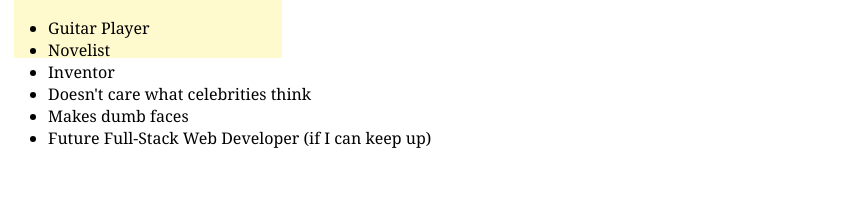
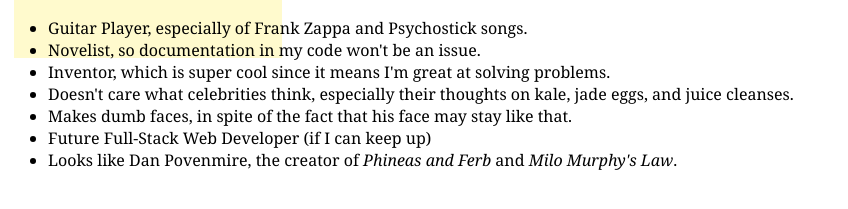
Before and after one commit to ScottCoons/about-scott-coons, a plain HTML site: page index.html in a window 1280 px wide. Shown: the part 165-374 px from the top of the page, without its empty margins (0-848 px from the left). Drawn offline with Linux system fonts and the light colour scheme.

Commit message:
added some humorous changes to classmates About Me site.

```diff
--- a/index.html
+++ b/index.html
@@ -15,12 +15,13 @@
     <div><img class="outline" src="./images/scoons.jpg" /></div>
 
     <ul>
-        <li>Guitar Player</li>
-        <li>Novelist</li>
-        <li>Inventor</li>
-        <li>Doesn't care what celebrities think</li>
-        <li>Makes dumb faces</li>
+        <li>Guitar Player, especially of Frank Zappa and Psychostick songs.</li>
+        <li>Novelist, so documentation in my code won't be an issue.</li>
+        <li>Inventor, which is super cool since it means I'm great at solving problems.</li>
+        <li>Doesn't care what celebrities think, especially their thoughts on kale, jade eggs, and juice cleanses.</li>
+        <li>Makes dumb faces, in spite of the fact that his face may stay like that.</li>
         <li>Future Full-Stack Web Developer (if I can keep up)</li>
+        <li>Looks like Dan Povenmire, the creator of <em>Phineas and Ferb</em> and <em>Milo Murphy's Law</em>.</li>
     </ul>
 
 </body>
```
